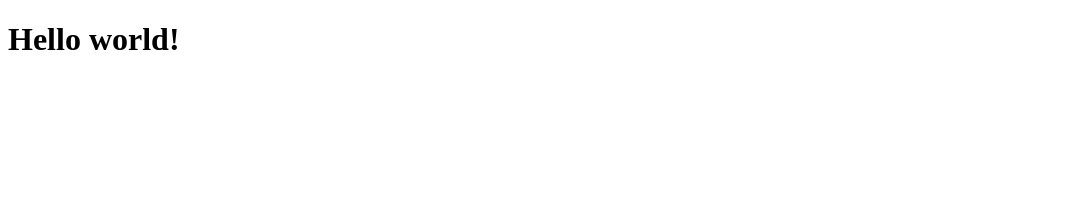
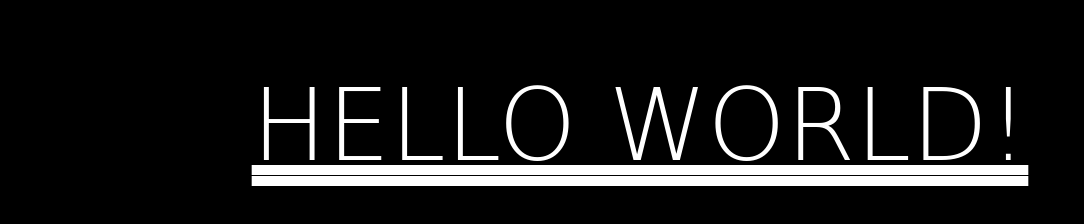
Before and after one commit to rustamov101/lesson5-css, a plain HTML site: page index.html in a window 1280 px wide. Shown: the whole page, without its empty margins (0-1084 px from the left). Drawn offline with Linux system fonts and the light colour scheme.

Commit message:
first commit

```diff
--- a/index.html
+++ b/index.html
@@ -3,12 +3,16 @@
 <head>
     <meta charset="UTF-8">
     <meta name="viewport" content="width=device-width, initial-scale=1.0">
-    <title>Document</title>
+    <link rel="stylesheet" href="style.css">
 
-<link rel="stylesheet" href="style.css">
+    <title>CSS</title>
 
 </head>
 <body>
-    <h1>Hello world!</h1>
+
+
+    <h1 class="class">Hello world!</h1>
+
+
 </body>
 </html>
--- a/style.css
+++ b/style.css
@@ -0,0 +1,29 @@
+body{
+background-color: black;
+
+
+}
+
+
+h1 {
+color: white;
+text-align: center;
+font-size: 100px;
+font-family: cursive;
+font-weight: 100;
+text-transform: uppercase;
+text-decoration: underline double;
+}
+
+
+/* .class{
+color: brown;
+
+}
+
+.class:hover{
+
+ color: rgb(255, 255, 255);
+cursor: pointer;
+
+} */
```
